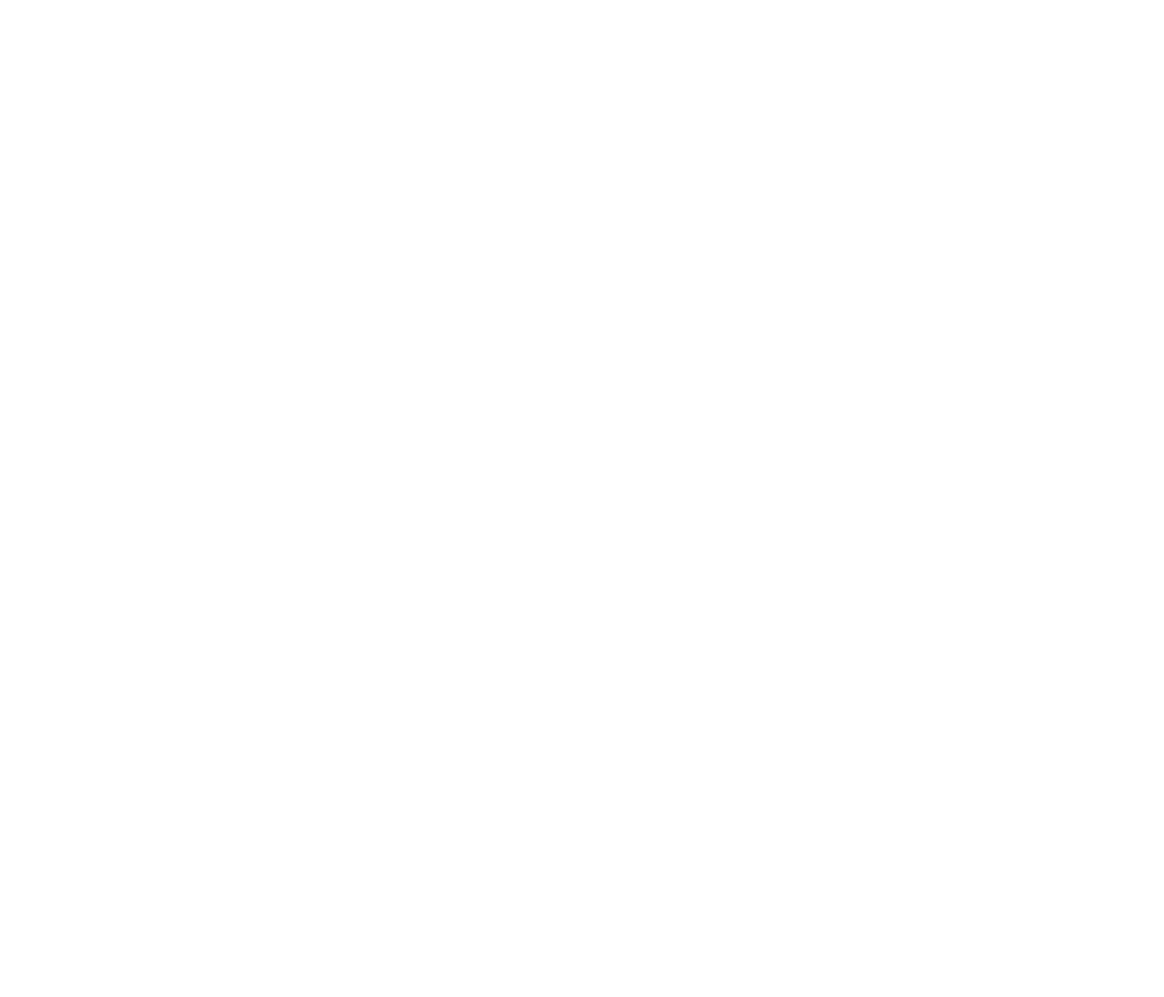
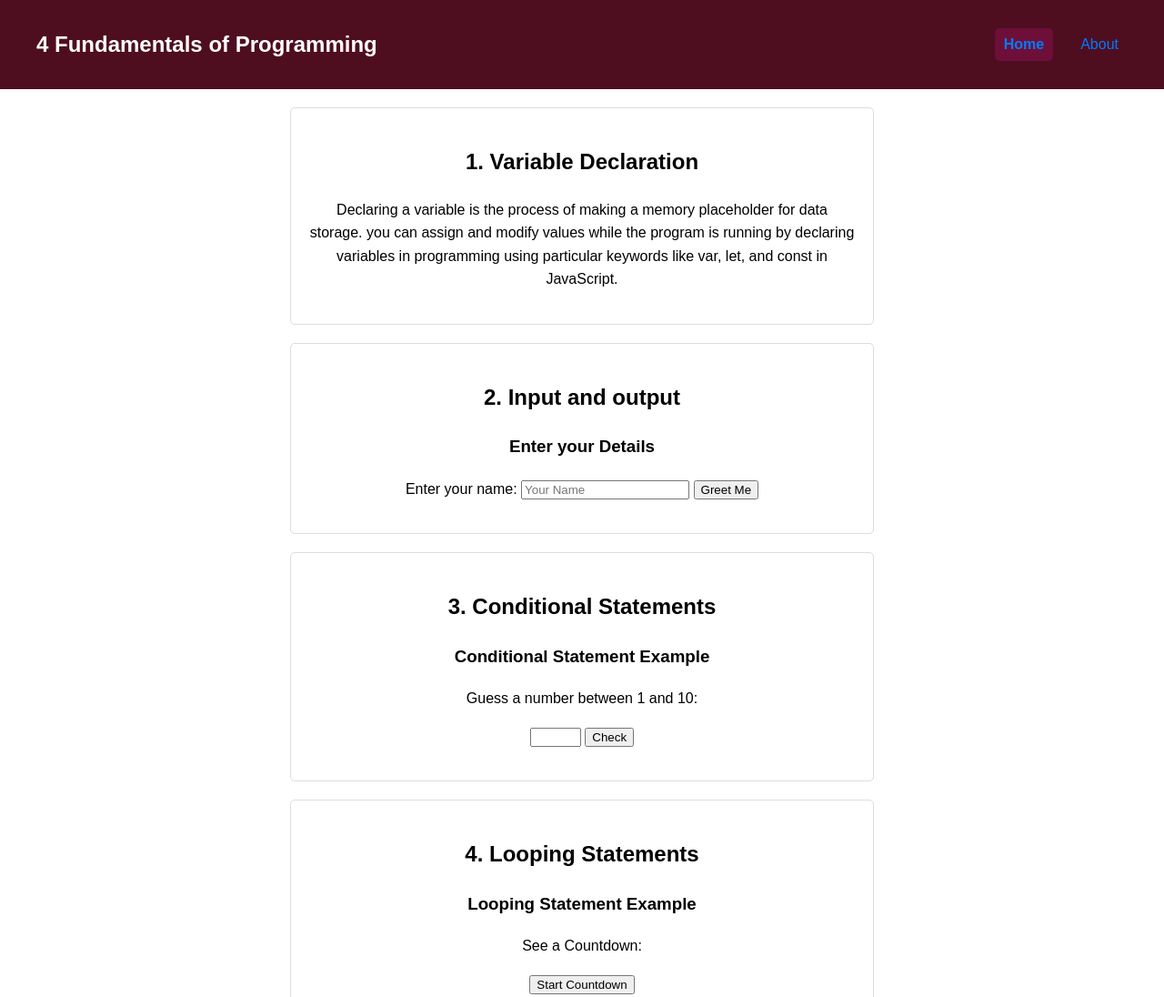
Before and after one commit to haez0/AWD-Fundamentals, a plain HTML site: page index.html in a window 1280 px wide. Shown: the top 1096 px of the page at 91% size. Before the commit the page ends 800 px from the top, so only its background shows below. Drawn offline with Linux system fonts and the light colour scheme.

Commit message:
changes for index

```diff
--- a/assets/css/style.css
+++ b/assets/css/style.css
@@ -0,0 +1,68 @@
+body {
+  font-family: Arial, Helvetica, sans-serif;
+  line-height: 1.6;
+  margin: 0;
+  padding: 0;
+  text-align: center;
+}
+
+header {
+  background-color: #4f0d20;
+  color: #fff;
+  padding: 30px 10px;
+  overflow: hidden;
+}
+
+.header-container {
+  display: flex;
+  align-items: center;
+  justify-content: space-between;
+  max-width: 1200px;
+  margin: 0 auto;
+}
+
+.logo {
+  font-size: 24px;
+  margin: 0;
+}
+
+.nav-links {
+  display: flex;
+  gap: 20px;
+}
+
+.nav-links a{
+  color: #007BFF;
+  text-decoration: none;
+  font-size: 16px;
+  padding: 5px 10px;
+  border-radius: 5px;
+  transition: background-color 0.3s ease;
+}
+
+.nav-links a:hover {
+  background-color: aqua;
+}
+
+.nav-links a.active {
+  background-color: #6d0f38;
+  font-weight: bold;
+}
+
+.btn {
+  display: inline-block;
+  margin-top: 20px;
+  padding: 10px 15px;
+  background-color: #007BFF;
+  color: #fff;
+  text-decoration: none;
+  border-radius: 5px;
+}
+
+section {
+  margin: 20px auto;
+  max-width: 600px;
+  padding: 20px;
+  border: 1px solid #ddd;
+  border-radius: 5px;
+}
--- a/assets/js/script.js
+++ b/assets/js/script.js
@@ -0,0 +1,37 @@
+//variable declaration
+let userName;
+let randomNumber = Math.floor(Math.random()* 10) + 1;
+
+//io
+document.getElementById("greet-btn").addEventListener("click", function ()
+{
+  userName = document.getElementById("username").value;
+  const output= userName
+  ?`Hello, ${userName}! Welcome to the demo.`
+  :"Please enter your name!";
+  document.getElementById("output").textContent=output;
+});
+
+//condi statements
+document.getElementById("check-btn").addEventListener("click", function () {
+  const userGuess = Number(document.getElementById("guess").value);
+  if (userGuess === randomNumber) {
+    document.getElementById("result").textContent = "Correct! You guessed the number!";
+  } else if (userGuess > randomNumber) {
+    document.getElementById("result").textContent = "Too high! Try again.";
+  } else {
+    document.getElementById("result").textContent = "Too low! Try again.";
+  }
+});
+
+//looping statements
+document.getElementById("countdown-btn").addEventListener("click", function ()
+{
+  const countdownList = document.getElementById("countdown");
+  countdownList.innerHTML = "";//to clear prev countdown
+  for (let i = 5; i >0; i--){
+    const listItem = document.createElement("li")
+    listItem.textContent = `Countdown: ${i}`;
+    countdownList.appendChild(listItem);
+  }
+})
--- a/index.html
+++ b/index.html
@@ -3,9 +3,56 @@
 <head>
   <meta charset="UTF-8">
   <meta name="viewport" content="width=device-width, initial-scale=1.0">
+  <link rel="stylesheet" href="./assets/css/style.css">
   <title>4 Fundamentals of Programming</title>
 </head>
 <body>
+  <header>
+    <div class="header-container">
+      <h1 class="logo">4 Fundamentals of Programming</h1>
+      <nav class="nav-links">
+      <a class="active" href="./index.html">Home</a>
+      <a href="/pages/page1/index.html">About</a>
+    </nav>
+  </div>
+</header>
 
+  <main>
+    <section>
+      <h1> 1. Variable Declaration</h1>
+      <p>Declaring a variable is the process of making a memory placeholder for data storage.
+        you can assign and modify values while the program is running by
+        declaring variables in programming using particular keywords like var, let, and const in JavaScript.
+      </p>
+    </section>
+
+    <section>
+      <h1> 2. Input and output</h1>
+      <h3>Enter your Details</h3>
+      <label for="username">Enter your name: </label>
+      <input type="text" id="username" placeholder="Your Name">
+      <button id="greet-btn">Greet Me</button>
+      <p id="output"></p>
+    </section>
+
+    <section>
+      <h1> 3. Conditional Statements</h1>
+      <h3>Conditional Statement Example</h3>
+      <p>Guess a number between 1 and 10: </p>
+      <input type="number" id="guess" min="1" max="10">
+      <button id="check-btn">Check</button>
+      <p id="result"></p>
+    </section>
+
+    <section>
+      <h1> 4. Looping Statements</h1>
+      <h3>Looping Statement Example</h3>
+      <p>See a Countdown: </p>
+      <button id="countdown-btn">Start Countdown</button>
+      <ul id="countdown"></ul>
+    </section>
+  </main>
+
+  <script src="./assets/js/script.js"></script>
 </body>
 </html>
```
Also changed, not shown: pages/page1/index.html (+30 -0 lines).
